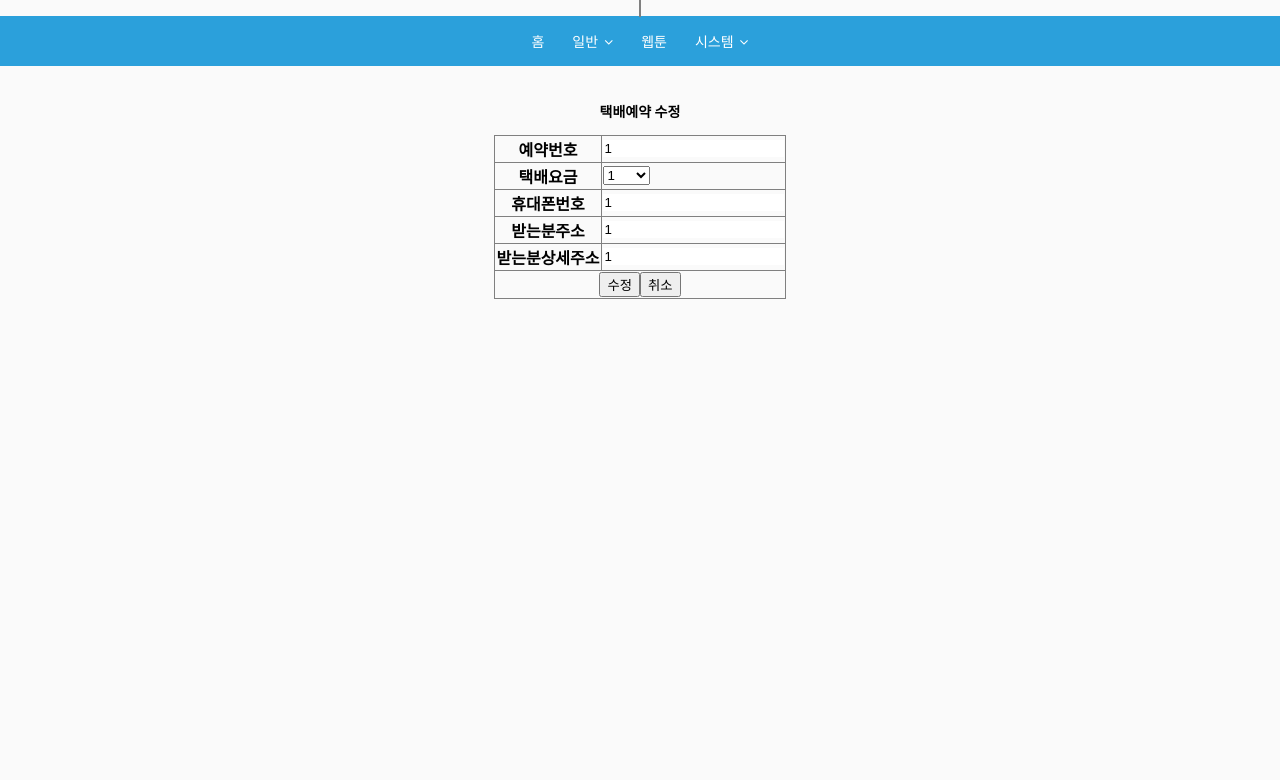
After one commit to k45734/flask_web, a Flask app: page /nh/1/1/1/1/1/nh_edit in a window 1280 px wide. The commit adds this page. Shown: the top 780 px of the page. Run offline with Flask 3, Linux system fonts and the light colour scheme; a user stored in the database is signed in; parts of the project's set-up code (start-up, migrations or seed data) failed here and were passed over; some libraries are stand-ins or nearby versions.

Commit message:
농협택배 예약 수정추가

```diff
--- a/pages/nh.py
+++ b/pages/nh.py
@@ -1053,6 +1053,38 @@ def nh_del(rsvno,rcvNm,rcvHpno,rcvAddr,rcvAddrDtl,prodNm,priceTypeNm,date):
 			all = [total]
 		return render_template('msg.html', msg = all)
 
+#농협택배 예약수정(목록에서 가능하다)
+@nh.route('<rsvNo>/<rcvHpno>/<rcvAddr>/<rcvAddrDtl>/<priceTypeNm>/nh_edit', methods=["GET"])
+def nh_edit(rsvNo,rcvHpno,rcvAddr,rcvAddrDtl,priceTypeNm):
+	if not session.get('logFlag'):
+		return redirect(url_for('main.index'))
+	else:
+		#rsvNo = request.args.get('rsvNo')
+		#rcvHpno = request.args.get('rcvHpno')
+		#rcvAddr = request.args.get('rcvAddr')
+		#rcvAddrDtl = request.args.get('rcvAddrDtl')
+		#priceTypeNm = request.args.get('priceTypeNm')
+		#rsvNo = request.form['rsvNo']
+		#rcvHpno = request.form['rcvHpno']
+		#rcvAddr = request.form['rcvAddr']
+		#rcvAddrDtl = request.form['rcvAddrDtl']
+		#priceTypeNm = request.form['priceTypeNm']
+		return render_template('nh_edit.html',rsvNo = rsvNo,rcvHpno = rcvHpno,rcvAddr = rcvAddr,rcvAddrDtl = rcvAddrDtl,priceTypeNm = priceTypeNm)
+
+@nh.route("edit_result/<rsvNo>/<rcvHpno>/<rcvAddr>/<rcvAddrDtl>/<priceTypeNm>", methods=['POST'])
+def edit_result(rsvNo,rcvHpno,rcvAddr,rcvAddrDtl,priceTypeNm):
+	if not session.get('logFlag'):
+		return redirect(url_for('main.index'))
+	else:
+		rsvNo = request.form['rsvNo']
+		rcvHpno = request.form['rcvHpno']
+		rcvAddr = request.form['rcvAddr']
+		rcvAddrDtl = request.form['rcvAddrDtl']
+		priceTypeNm = request.form['priceTypeNm']
+		total = nh_edit_api(rsvNo,rcvHpno,rcvAddr,rcvAddrDtl,priceTypeNm)
+		all = [total.get_json()]
+
+		return render_template('msg.html', msg = all)
 #농협택배 예약
 @nh.route('nh_add', methods=["GET"])
 def nh_add():
--- /dev/null
+++ b/templates/nh_edit.html
@@ -0,0 +1,50 @@
+{% extends "base.html" %}
+{% block content %}
+<html>
+
+<meta charset="utf-8">
+  <meta name="viewport" content="width=device-width, initial-scale=1.0">
+    <head>
+
+    </head>
+    <body>
+<!-- edit.html -->
+<div class="col-4 d-flex justify-content-center">
+<br><center><h4>택배예약 수정</p>
+<table class="tg" width="auto" border=1 align="center" style="border-collapse:collapse; border:1px gray solid;">
+<form action="/nh/edit_result/{{ rsvNo }}/{{ rcvHpno }}/{{ rcvAddr }}/{{ rcvAddrDtl }}/{{ priceTypeNm }}" method="POST">
+<center>
+<tr>
+<th align="center">예약번호</th>
+<td align="center" colspan="8"><input type="text" style="width:100%; border: 0;" name="rsvNo" value="{{ rsvNo }}" readonly></td>
+</tr>
+  <tr>
+    <th align="center">택배요금</th>
+    <td class="tg-baqh"><select name="priceTypeNm">
+	<option value="{{ priceTypeNm }}">{{ priceTypeNm }}</option>
+	<option value="선불">선불</option>
+    <option value="착불">착불</option>
+    </td>
+</tr>
+<tr>
+<th align="center">휴대폰번호</th>
+<td align="center" colspan="8"><input type="text" style="width:100%; border: 0;" name="rcvHpno" value="{{ rcvHpno }}"></td>
+</tr>
+<tr>
+<th align="center">받는분주소</th>
+<td align="center" colspan="8"><input type="text" style="width:100%; border: 0;" name="rcvAddr" value="{{ rcvAddr }}"></td>
+</tr>
+<tr>
+<th align="center">받는분상세주소</th>
+<td align="center" colspan="8"><input type="text" style="width:100%; border: 0;" name="rcvAddrDtl" value="{{ rcvAddrDtl }}"></td>
+<tr>
+<tr>
+<td align="center" colspan="8"><input type="submit" value="수정"><input type="button" value="취소" onclick="history.back(-1);">
+</tr>
+</table>
+</center>
+</div>
+</form>
+</body>
+</html>
+{% endblock %}
--- a/templates/nh_list.html
+++ b/templates/nh_list.html
@@ -17,6 +17,7 @@
 <th align="center" class="tg-baqh">선불/후불</th>
 <th align="center" class="tg-baqh" >예약번호</th>
 <th align="center" class="tg-baqh">예약날짜</th>
+<th align="center" class="tg-baqh">예약수정</th>
 <th align="center" class="tg-baqh">예약취소</th>
 </tr>
 {% for i in wow %}
@@ -35,8 +36,10 @@
 <th align="center" class="tg-0lax"><input type="text" name="rsvNo" value="{{ i['rsvNo'] }}" style="width:100%; border: 0;" readonly></th>
 <th align="center" class="tg-0lax"><input type="text" name="date" value="{{ i['date'] }}" style="width:100%; border: 0;" readonly></th>
 {% if session.get('logFlag') %}
+<th align="center" class="tg-0lax"><input type="button" value="예약수정" onclick="location.href='{{i['rsvNo']}}/{{i['rcvHpno']}}/{{i['rcvAddr']}}/{{i['rcvAddrDtl']}}/{{i['priceTypeNm']}}/nh_edit'"></th>
 <th align="center" class="tg-0lax"><input type="button" value="예약취소" onclick="location.href='{{i['rsvNo']}}/{{i['rcvNm']}}/{{i['rcvHpno']}}/{{i['rcvAddr']}}/{{i['rcvAddrDtl']}}/{{i['prodNm']}}/{{i['priceTypeNm']}}/{{i['date']}}/nh_del'"></th>
 {% else %}
+<th align="center" class="tg-0lax">예약수정</th>
 <th align="center" class="tg-0lax">예약취소</th>
 {% endif %}
 </tr>
```
